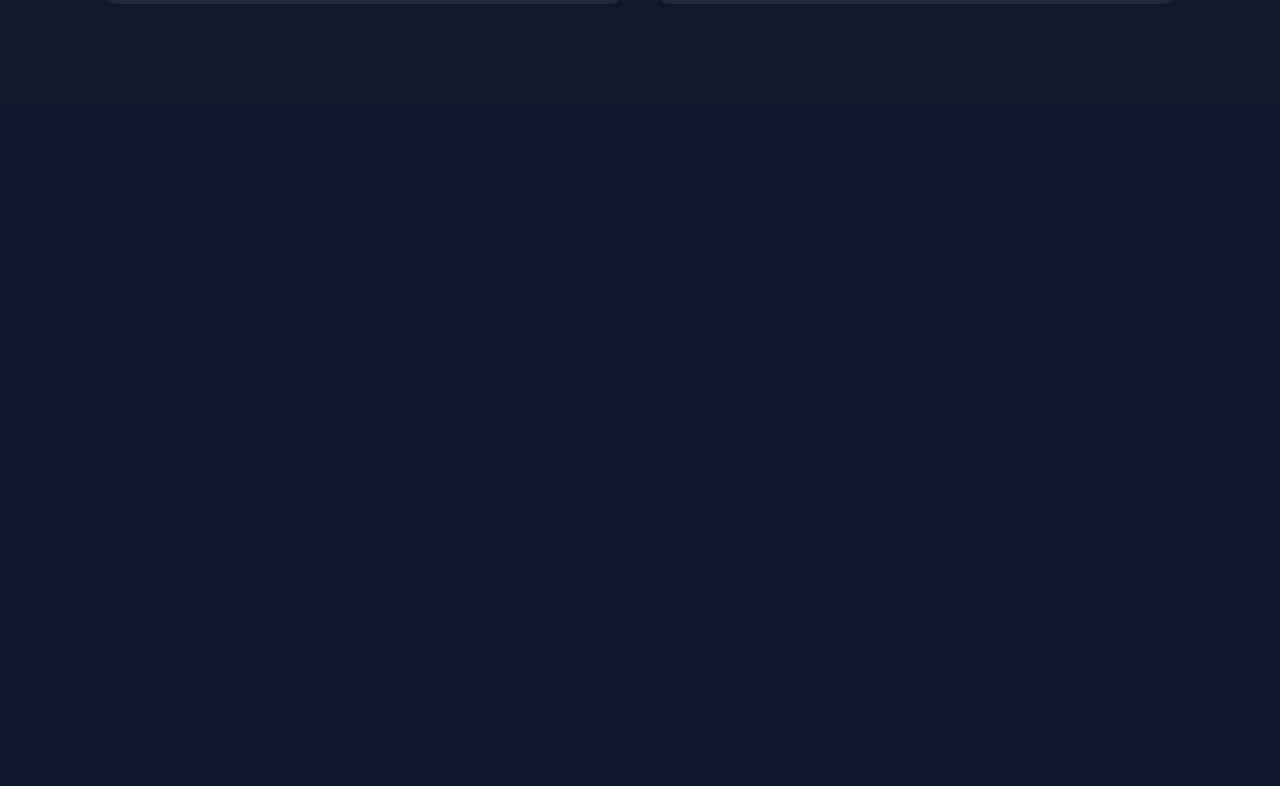
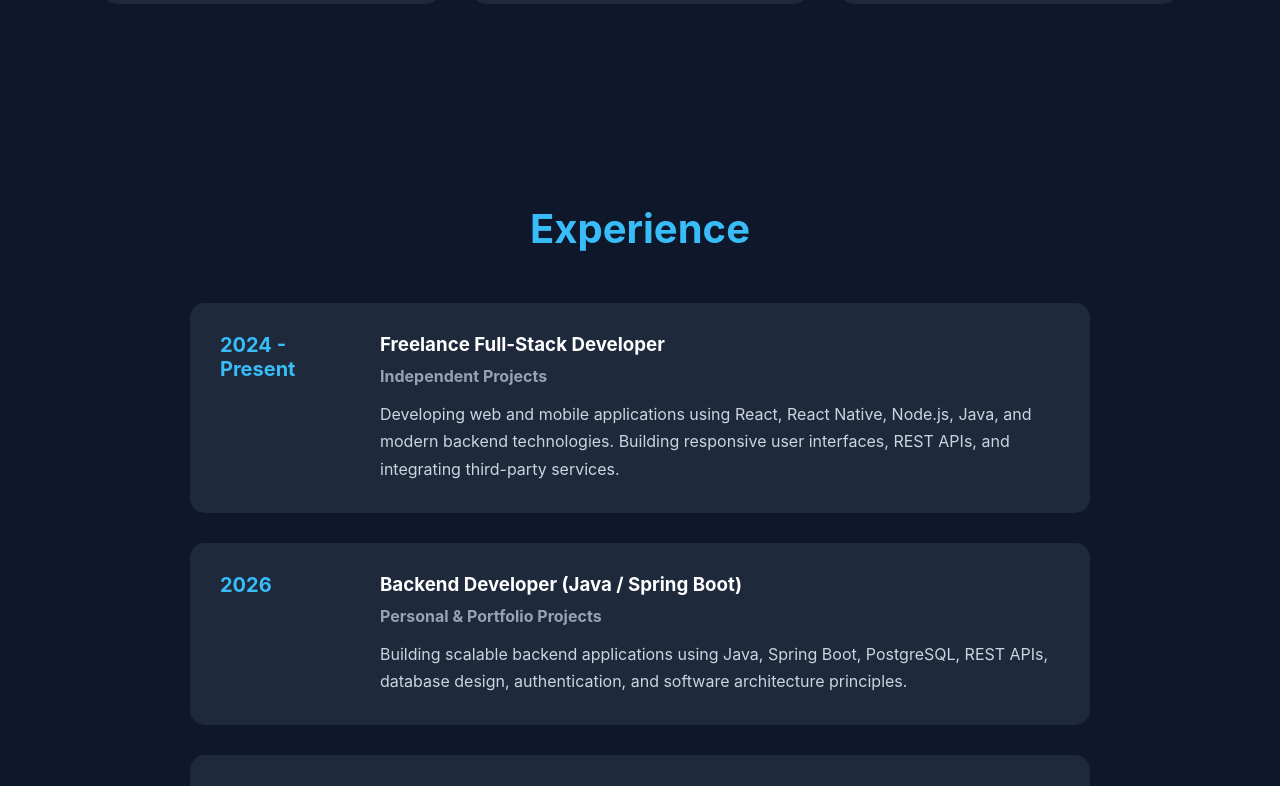
Before and after one commit to N-archives/netsai-profile, a React (Vite) app: page / in a window 1280 px wide. Shown: the part 3073-3859 px from the top of the page. Before the commit the page ends 3177 px from the top, so only its background shows below. Built offline with nearby package versions, Linux system fonts and the light colour scheme.

Commit message:
Experience summary

```diff
--- a/src/App.jsx
+++ b/src/App.jsx
@@ -1,8 +1,9 @@
 import Navbar from "./components/Navbar";
 import Hero from "./components/Hero";
 import About from "./components/About";
+import Skills from "./components/Skills";
 import Projects from "./components/Projects";
-import Skills from "./components/Skills";
+import Experience from "./components/Experience";
 
 import "./index.css";
 
@@ -12,15 +13,18 @@ function App(){
  return (
 
   <>
+
     <Navbar />
 
     <Hero />
 
     <About />
 
+    <Skills />
+
     <Projects />
 
-     <Skills />
+    <Experience />
 
   </>
 
--- /dev/null
+++ b/src/components/Experience.css
@@ -0,0 +1,95 @@
+.experience {
+
+    padding:100px 8%;
+
+    background:#0f172a;
+
+    color:white;
+
+}
+
+
+.experience h2 {
+
+    text-align:center;
+
+    color:#38bdf8;
+
+    font-size:40px;
+
+    margin-bottom:50px;
+
+}
+
+
+.timeline {
+
+    max-width:900px;
+
+    margin:auto;
+
+}
+
+
+.experience-card {
+
+    display:flex;
+
+    gap:40px;
+
+    background:#1e293b;
+
+    padding:30px;
+
+    margin-bottom:30px;
+
+    border-radius:15px;
+
+    transition:0.3s;
+
+}
+
+
+.experience-card:hover {
+
+    transform:translateX(10px);
+
+}
+
+
+.year {
+
+    color:#38bdf8;
+
+    font-size:20px;
+
+    font-weight:bold;
+
+    min-width:120px;
+
+}
+
+
+.content h3 {
+
+    margin-bottom:10px;
+
+}
+
+
+.content h4 {
+
+    color:#94a3b8;
+
+    margin-bottom:15px;
+
+}
+
+
+.content p {
+
+    line-height:1.7;
+
+    color:#cbd5e1;
+
+}
--- a/src/components/Experience.jsx
+++ b/src/components/Experience.jsx
@@ -0,0 +1,90 @@
+import "./Experience.css";
+
+const experiences = [
+  {
+    year: "2024 - Present",
+    role: "Freelance Full-Stack Developer",
+    company: "Independent Projects",
+    description:
+      "Developing web and mobile applications using React, React Native, Node.js, Java, and modern backend technologies. Building responsive user interfaces, REST APIs, and integrating third-party services."
+  },
+
+  {
+    year: "2026",
+    role: "Backend Developer (Java / Spring Boot)",
+    company: "Personal & Portfolio Projects",
+    description:
+      "Building scalable backend applications using Java, Spring Boot, PostgreSQL, REST APIs, database design, authentication, and software architecture principles."
+  },
+
+  {
+    year: "2026",
+    role: "AI Application Development",
+    company: "AI Projects",
+    description:
+      "Exploring AI-powered applications by integrating APIs, building chatbot solutions, and learning modern AI development workflows."
+  }
+];
+
+
+function Experience(){
+
+  return (
+
+    <section id="experience" className="experience">
+
+      <h2>Experience</h2>
+
+
+      <div className="timeline">
+
+
+        {
+          experiences.map((item,index)=>(
+
+
+            <div className="experience-card" key={index}>
+
+
+              <div className="year">
+                {item.year}
+              </div>
+
+
+              <div className="content">
+
+                <h3>
+                  {item.role}
+                </h3>
+
+
+                <h4>
+                  {item.company}
+                </h4>
+
+
+                <p>
+                  {item.description}
+                </p>
+
+              </div>
+
+
+            </div>
+
+
+          ))
+        }
+
+
+      </div>
+
+
+    </section>
+
+  );
+
+}
+
+
+export default Experience;
```
